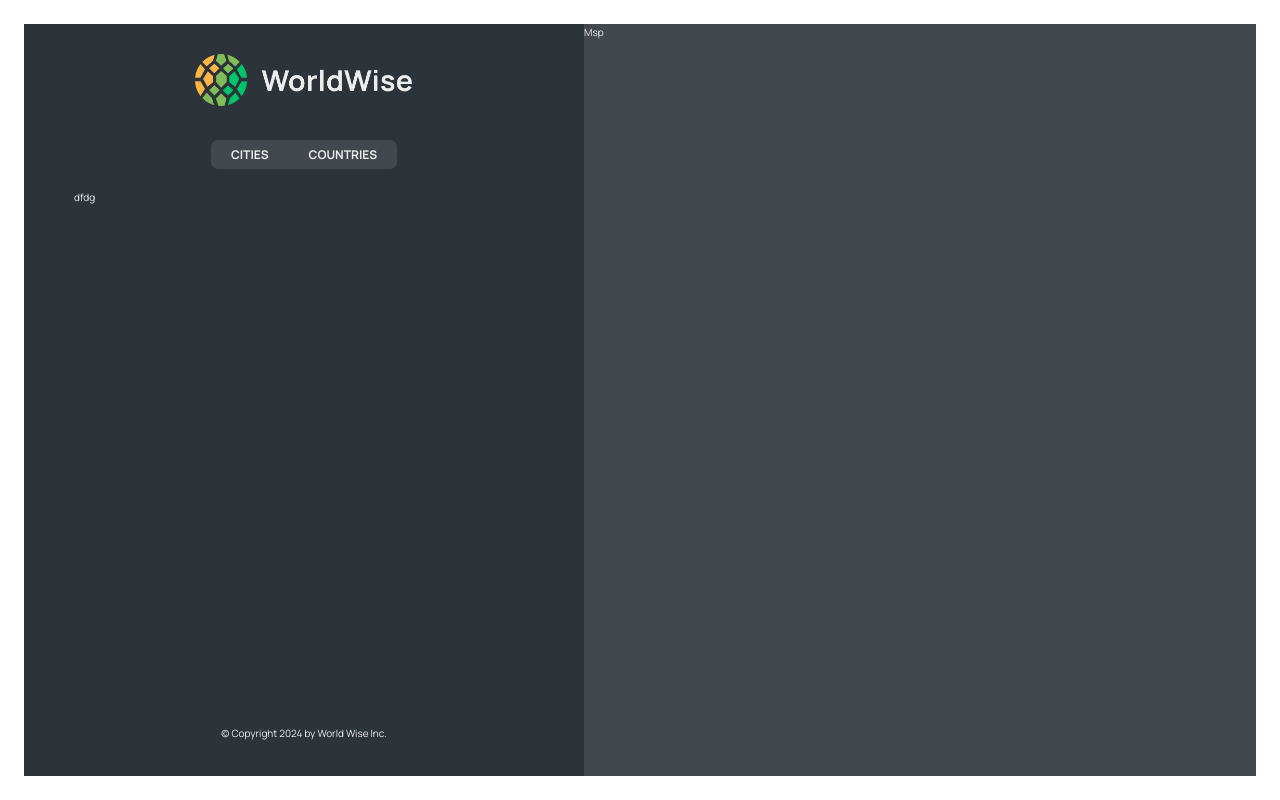
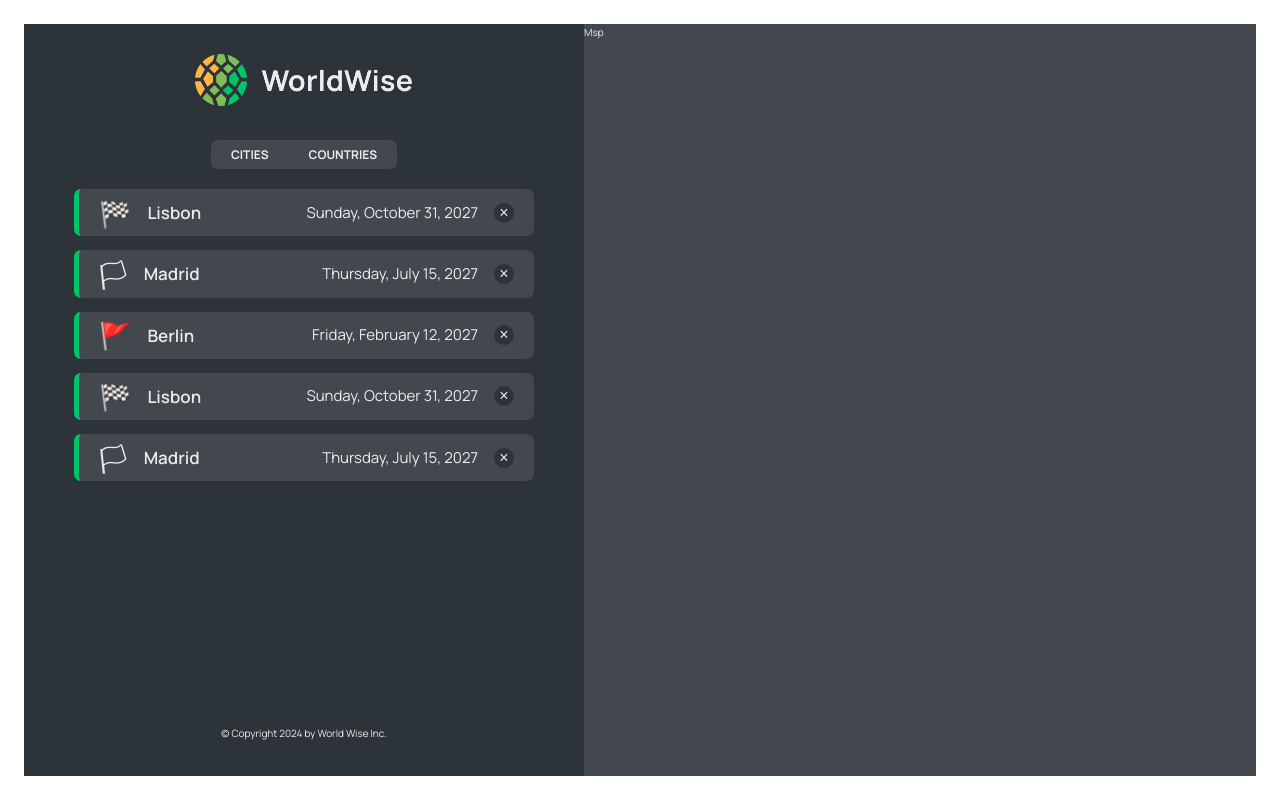
Before and after one commit to Ahmed-kotb621/World-Wise, a React (Vite) app: page /app in a window 1280 px wide. Built offline with nearby package versions, Linux system fonts and the light colour scheme; data requests are answered from the project's data file.

Commit message:
add cities page

```diff
--- a/data/cities.json
+++ b/data/cities.json
@@ -3,7 +3,7 @@
     {
       "cityName": "Lisbon",
       "country": "Portugal",
-      "emoji": "🇵🇹",
+      "emoji": "🏁",
       "date": "2027-10-31T15:59:59.138Z",
       "notes": "My favorite city so far!",
       "position": {
@@ -15,7 +15,7 @@
     {
       "cityName": "Madrid",
       "country": "Spain",
-      "emoji": "🇪🇸",
+      "emoji": "🏳",
       "date": "2027-07-15T08:22:53.976Z",
       "notes": "",
       "position": {
@@ -27,7 +27,7 @@
     {
       "cityName": "Berlin",
       "country": "Germany",
-      "emoji": "🇩🇪",
+      "emoji": "🚩",
       "date": "2027-02-12T09:24:11.863Z",
       "notes": "Amazing 😃",
       "position": {
@@ -35,6 +35,30 @@
         "lng": 13.376933665713324
       },
       "id": 98443197
+    },
+    {
+      "cityName": "Lisbon",
+      "country": "Portugal",
+      "emoji": "🏁",
+      "date": "2027-10-31T15:59:59.138Z",
+      "notes": "My favorite city so far!",
+      "position": {
+        "lat": 38.727881642324164,
+        "lng": -9.140900099907554
+      },
+      "id": 15356332
+    },
+    {
+      "cityName": "Madrid",
+      "country": "Spain",
+      "emoji": "🏳",
+      "date": "2027-07-15T08:22:53.976Z",
+      "notes": "",
+      "position": {
+        "lat": 40.46635901755316,
+        "lng": -3.7133789062500004
+      },
+      "id": 1654626665
     }
   ]
 }
--- a/package.json
+++ b/package.json
@@ -12,6 +12,7 @@
   },
   "dependencies": {
     "json-server": "^0.17.4",
+    "prop-types": "^15.8.1",
     "react": "^18.2.0",
     "react-dom": "^18.2.0",
     "react-router-dom": "^6.18.0"
--- a/src/App.jsx
+++ b/src/App.jsx
@@ -1,3 +1,4 @@
+import { useEffect, useState } from "react";
 import { BrowserRouter, Route, Routes } from "react-router-dom";
 import Homepage from "./pages/Homepage";
 import Pricing from "./pages/Pricing";
@@ -6,8 +7,8 @@ import PageNotFound from "./pages/PageNotFound";
 import AppLayout from "./pages/AppLayout";
 import Login from "./pages/Login";
 import CityList from "./components/CityList";
-import { useEffect, useState } from "react";
-
+import CountryList from "./components/CountryList";
+import City from "./components/City";
 const BASE_URL = "http://localhost:8000";
 function App() {
   const [cities, setCities] = useState([]);
@@ -27,6 +28,7 @@ function App() {
         setIsLoading(false);
       }
     }
+
     fetchCities();
   }, []);
 
@@ -43,7 +45,11 @@ function App() {
             path="cities"
             element={<CityList cities={cities} isLoading={isLoading} />}
           />
-          <Route path="countries" element={<p>countries</p>} />
+          <Route path="cities/:id" element={<City />} />
+          <Route
+            path="countries"
+            element={<CountryList cities={cities} isLoading={isLoading} />}
+          />
           <Route path="form" element={<p>Form</p>} />
         </Route>
         <Route path="pricing" element={<Pricing />} />
--- a/src/components/City.jsx
+++ b/src/components/City.jsx
@@ -1,3 +1,4 @@
+import { useParams } from "react-router-dom";
 import styles from "./City.module.css";
 
 const formatDate = (date) =>
@@ -10,52 +11,53 @@ const formatDate = (date) =>
 
 function City() {
   // TEMP DATA
-  const currentCity = {
-    cityName: "Lisbon",
-    emoji: "🇵🇹",
-    date: "2027-10-31T15:59:59.138Z",
-    notes: "My favorite city so far!",
-  };
+  // const currentCity = {
+  //   cityName: "Lisbon",
+  //   emoji: "🇵🇹",
+  //   date: "2027-10-31T15:59:59.138Z",
+  //   notes: "My favorite city so far!",
+  // };
 
-  const { cityName, emoji, date, notes } = currentCity;
+  // const { cityName, emoji, date, notes } = currentCity;
+  const x = useParams();
+  return <h2>Cit{x}y</h2>;
+  // return (
+  //   <div className={styles.city}>
+  //     <div className={styles.row}>
+  //       <h6>City name</h6>
+  //       <h3>
+  //         <span>{emoji}</span> {cityName}
+  //       </h3>
+  //     </div>
 
-  return (
-    <div className={styles.city}>
-      <div className={styles.row}>
-        <h6>City name</h6>
-        <h3>
-          <span>{emoji}</span> {cityName}
-        </h3>
-      </div>
+  //     <div className={styles.row}>
+  //       <h6>You went to {cityName} on</h6>
+  //       <p>{formatDate(date || null)}</p>
+  //     </div>
 
-      <div className={styles.row}>
-        <h6>You went to {cityName} on</h6>
-        <p>{formatDate(date || null)}</p>
-      </div>
+  //     {notes && (
+  //       <div className={styles.row}>
+  //         <h6>Your notes</h6>
+  //         <p>{notes}</p>
+  //       </div>
+  //     )}
 
-      {notes && (
-        <div className={styles.row}>
-          <h6>Your notes</h6>
-          <p>{notes}</p>
-        </div>
-      )}
+  //     <div className={styles.row}>
+  //       <h6>Learn more</h6>
+  //       <a
+  //         href={`https://en.wikipedia.org/wiki/${cityName}`}
+  //         target="_blank"
+  //         rel="noreferrer"
+  //       >
+  //         Check out {cityName} on Wikipedia &rarr;
+  //       </a>
+  //     </div>
 
-      <div className={styles.row}>
-        <h6>Learn more</h6>
-        <a
-          href={`https://en.wikipedia.org/wiki/${cityName}`}
-          target="_blank"
-          rel="noreferrer"
-        >
-          Check out {cityName} on Wikipedia &rarr;
-        </a>
-      </div>
-
-      <div>
-        <ButtonBack />
-      </div>
-    </div>
-  );
+  //     {/* <div>
+  //       <ButtonBack />
+  //     </div> */}
+  //   </div>
+  // );
 }
 
 export default City;
--- a/src/components/CityItem.jsx
+++ b/src/components/CityItem.jsx
@@ -1,4 +1,26 @@
-function CityItem() {
-  return <li>city</li>;
+import { Link } from "react-router-dom";
+import style from "./CityItem.module.css";
+
+const formatDate = (date) =>
+  new Intl.DateTimeFormat("en", {
+    day: "numeric",
+    month: "long",
+    year: "numeric",
+    weekday: "long",
+  }).format(new Date(date));
+
+function CityItem({ city }) {
+  const { cityName, emoji, date, id } = city;
+  console.log(city);
+  return (
+    <li>
+      <Link className={style.cityItem} to={`${id}`}>
+        <span className={style.emoji}>{emoji}</span>
+        <h3 className={style.name}>{cityName}</h3>
+        <time className={style.date}>{formatDate(date)}</time>
+        <button className={style.deleteBtn}>&times;</button>
+      </Link>
+    </li>
+  );
 }
 export default CityItem;
--- a/src/components/CityList.jsx
+++ b/src/components/CityList.jsx
@@ -1,4 +1,19 @@
+import CityItem from "./CityItem";
 import style from "./CityList.module.css";
-export default function CityList() {
-  return <ul className={style.cityList}>dfdg</ul>;
+import Spinner from "./Spinner";
+import Message from "./Message";
+function CityList({ cities, isLoading }) {
+  console.log(cities);
+  if (isLoading) return <Spinner />;
+  if (!cities.length)
+    return <Message message="start add your first city from map" />;
+  return (
+    <ul className={style.cityList}>
+      {cities.map((city) => (
+        <CityItem city={city} key={city.id} />
+      ))}
+    </ul>
+  );
 }
+
+export default CityList;
--- /dev/null
+++ b/src/components/CountryList.jsx
@@ -0,0 +1,24 @@
+import CountryItem from "./CountryItem";
+import style from "./CountryList.module.css";
+import Spinner from "./Spinner";
+import Message from "./Message";
+function CityList({ cities, isLoading }) {
+  console.log(cities);
+  if (isLoading) return <Spinner />;
+  if (!cities.length)
+    return <Message message="start add your first city from map !" />;
+  const countries = cities.reduce((arr, city) => {
+    if (!arr.map((el) => el.country).includes(city.country))
+      return [...arr, { country: city.country, emoji: city.emoji }];
+    else return arr;
+  }, []);
+  return (
+    <ul className={style.countryList}>
+      {countries.map((city) => (
+        <CountryItem country={city} key={city.id} />
+      ))}
+    </ul>
+  );
+}
+
+export default CityList;
```
Also changed, not shown: .eslintrc.cjs, 1 other file (tests, documents, lock files or other folders).
